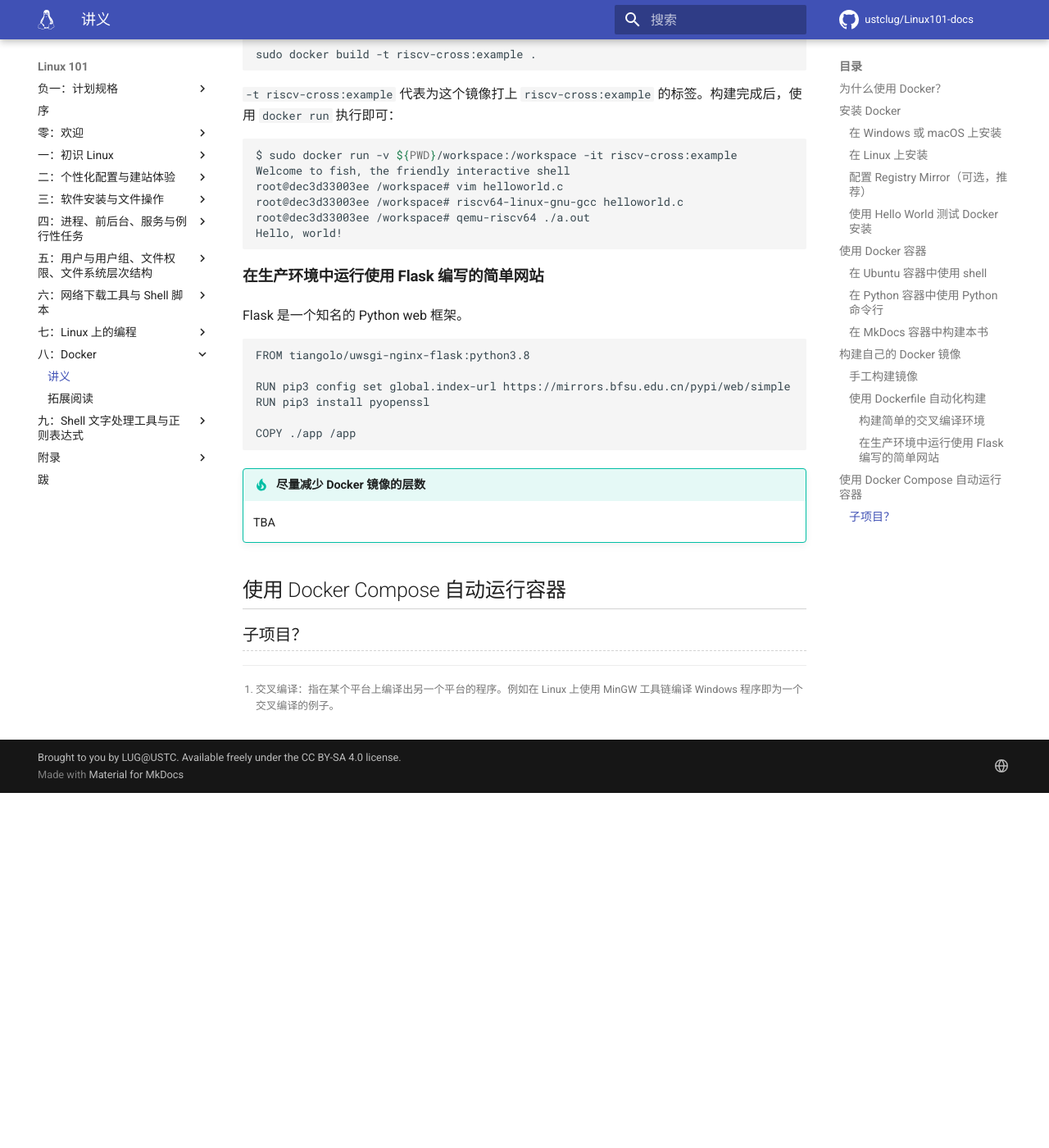
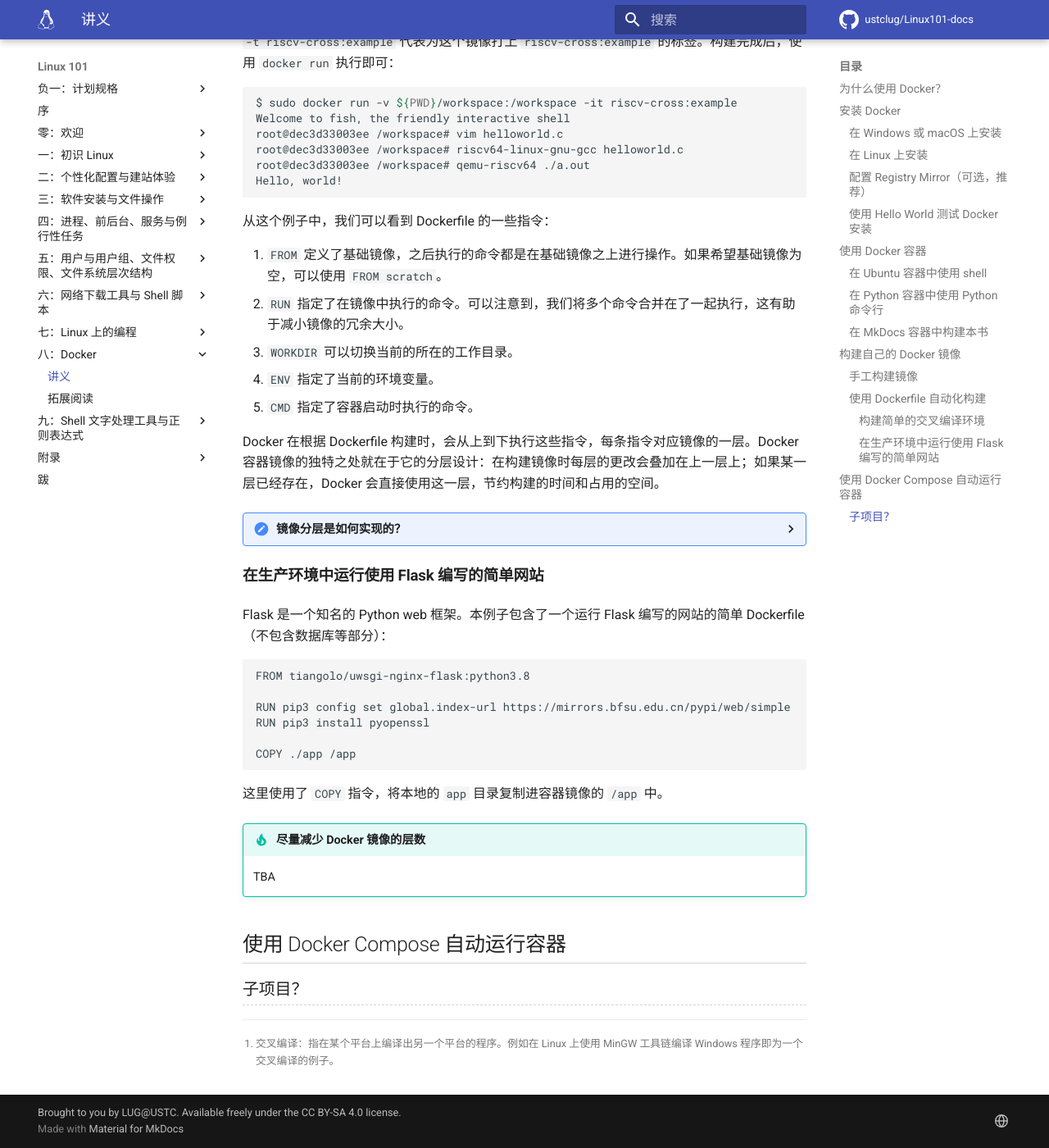
Before and after one commit to ustclug/Linux101-docs, an MkDocs documentation site: the page built from docs/Ch08/index.md, in a window 1280 px wide and 1400 px high, scrolled down 6718 px. Shown: the whole window at 82% size. Built offline with MkDocs 1.6.1 and Material for MkDocs 9.7.7, drawn with Linux system fonts in a browser that asks for light colours; comment, search, counter and statistics services are not loaded; before the commit the page ends 7685 px from its top, so only the background shows below that; some of the changed text lies outside the part shown.

Commit message:
Ch08: explains how layer works

````diff
--- a/docs/Ch08/index.md
+++ b/docs/Ch08/index.md
@@ -267,9 +265,23 @@
 Hello, world!
 ```
 
+从这个例子中，我们可以看到 Dockerfile 的一些指令：
+
+1. `FROM` 定义了基础镜像，之后执行的命令都是在基础镜像之上进行操作。如果希望基础镜像为空，可以使用 `FROM scratch`。
+2. `RUN` 指定了在镜像中执行的命令。可以注意到，我们将多个命令合并在了一起执行，这有助于减小镜像的冗余大小。
+3. `WORKDIR` 可以切换当前的所在的工作目录。
+4. `ENV` 指定了当前的环境变量。
+5. `CMD` 指定了容器启动时执行的命令。
+
+Docker 在根据 Dockerfile 构建时，会从上到下执行这些指令，每条指令对应镜像的一层。Docker 容器镜像的独特之处就在于它的分层设计：在构建镜像时每层的更改会叠加在上一层上；如果某一层已经存在，Docker 会直接使用这一层，节约构建的时间和占用的空间。
+
+??? tips "镜像分层是如何实现的？"
+
+    Docker 默认使用 OverlayFS 存储镜像。Overlay 文件系统允许用户将一个目录挂在另一个只读的目录上，所有修改都记录在可写的上层上。这种特性在 Linux LiveCD 中非常有用：可以将只读的 LiveCD 和硬盘上的目录使用 Overlay 文件系统挂载在一起，然后所有的修改都可以存储在硬盘上。
+
 #### 在生产环境中运行使用 Flask 编写的简单网站 {#flask-production-example}
 
-Flask 是一个知名的 Python web 框架。
+Flask 是一个知名的 Python web 框架。本例子包含了一个运行 Flask 编写的网站的简单 Dockerfile（不包含数据库等部分）：
 
 ```
 FROM tiangolo/uwsgi-nginx-flask:python3.8
@@ -279,6 +291,8 @@
 
 COPY ./app /app
 ```
+
+这里使用了 `COPY` 指令，将本地的 `app` 目录复制进容器镜像的 `/app` 中。
 
 !!! tip "尽量减少 Docker 镜像的层数"
 
````
Also changed, not shown: other parts of docs/Ch08/index.md (+1 -3 lines).
